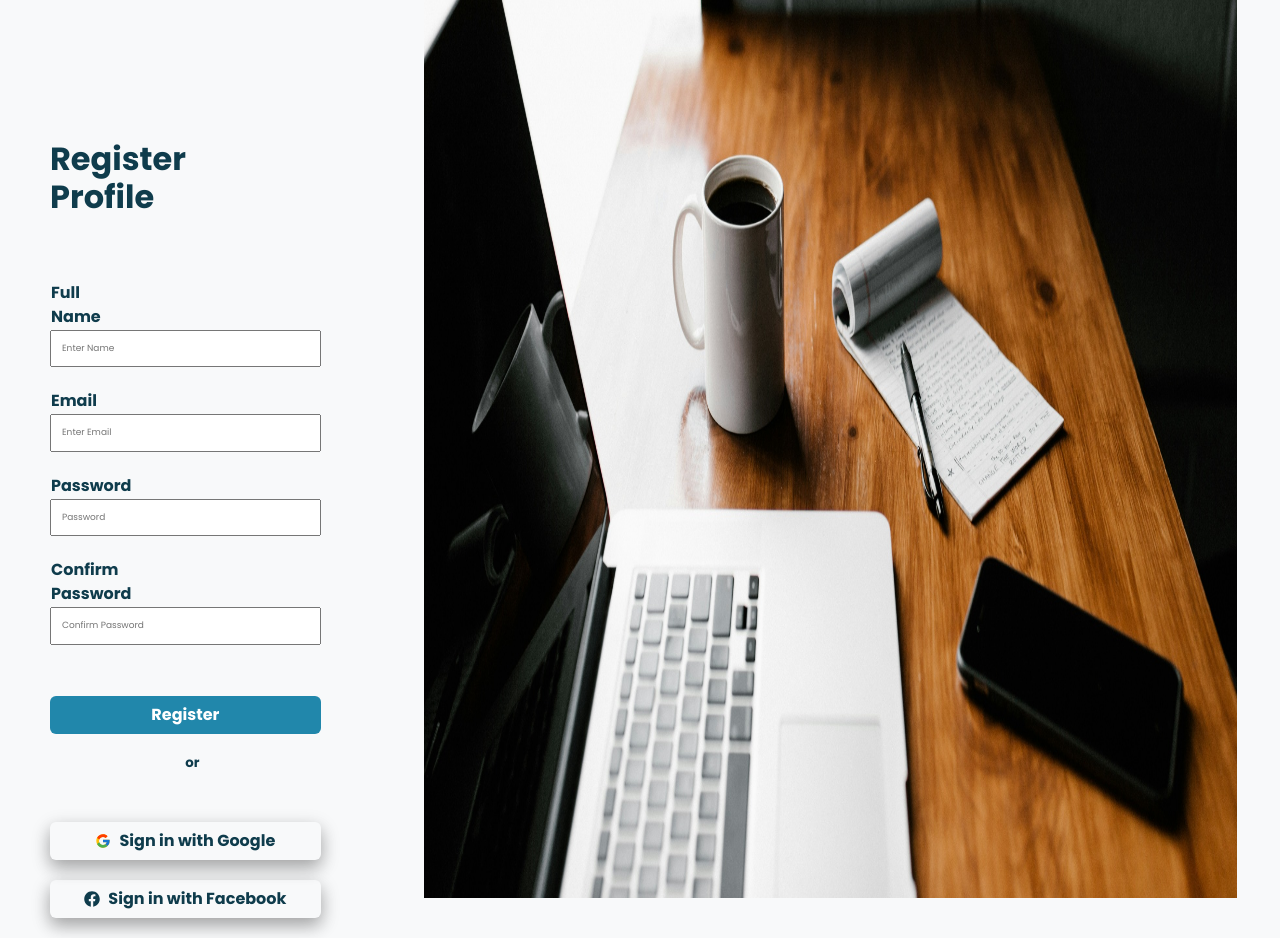
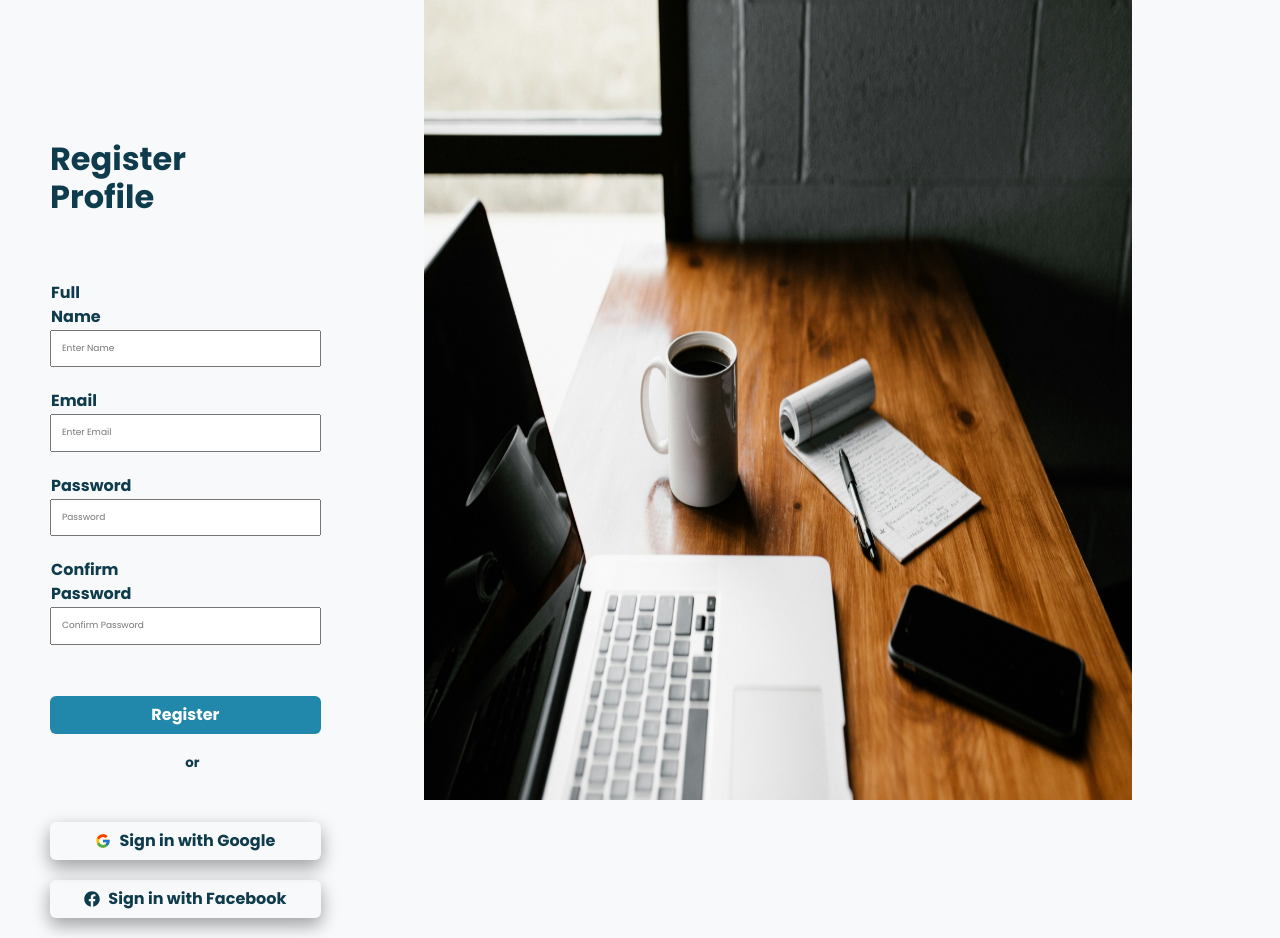
Before and after one commit to Keasanda/SecureWebSite, a React (Vite) app in the folder securewebsite.client/: page /register in a window 1280 px wide. Shown: the top 938 px of the page. Built offline with nearby package versions, Linux system fonts and the light colour scheme.

Commit message:
Register pic fixed

```diff
--- a/securewebsite.client/src/components/Register.css
+++ b/securewebsite.client/src/components/Register.css
@@ -147,9 +147,10 @@ margin-bottom: 20px;
 
 .picRes{
 
-  height: 66%;
 
-  margin-bottom: 50%;
+
+height: 100%;
+width: 100%;
 
 }
 
--- a/securewebsite.client/src/components/Register.jsx
+++ b/securewebsite.client/src/components/Register.jsx
@@ -117,8 +117,8 @@ function Register() {
                         </ul>
                     )}
                 </div>
-                <div className="col-md-6 d-flex picRes">
-                    <img src="src/assets/5b4b4419dc94f06b31a38beb2085ab3b.jpg" alt="Register" className="img-fluid " />
+                <div className="col-md-7">
+                    <img src="src/assets/5b4b4419dc94f06b31a38beb2085ab3b.jpg" alt="Register" className=" picRes" />
                 </div>
             </div>
         </div>
```
Also changed, not shown: 1 other file (tests, documents, lock files or other folders).
